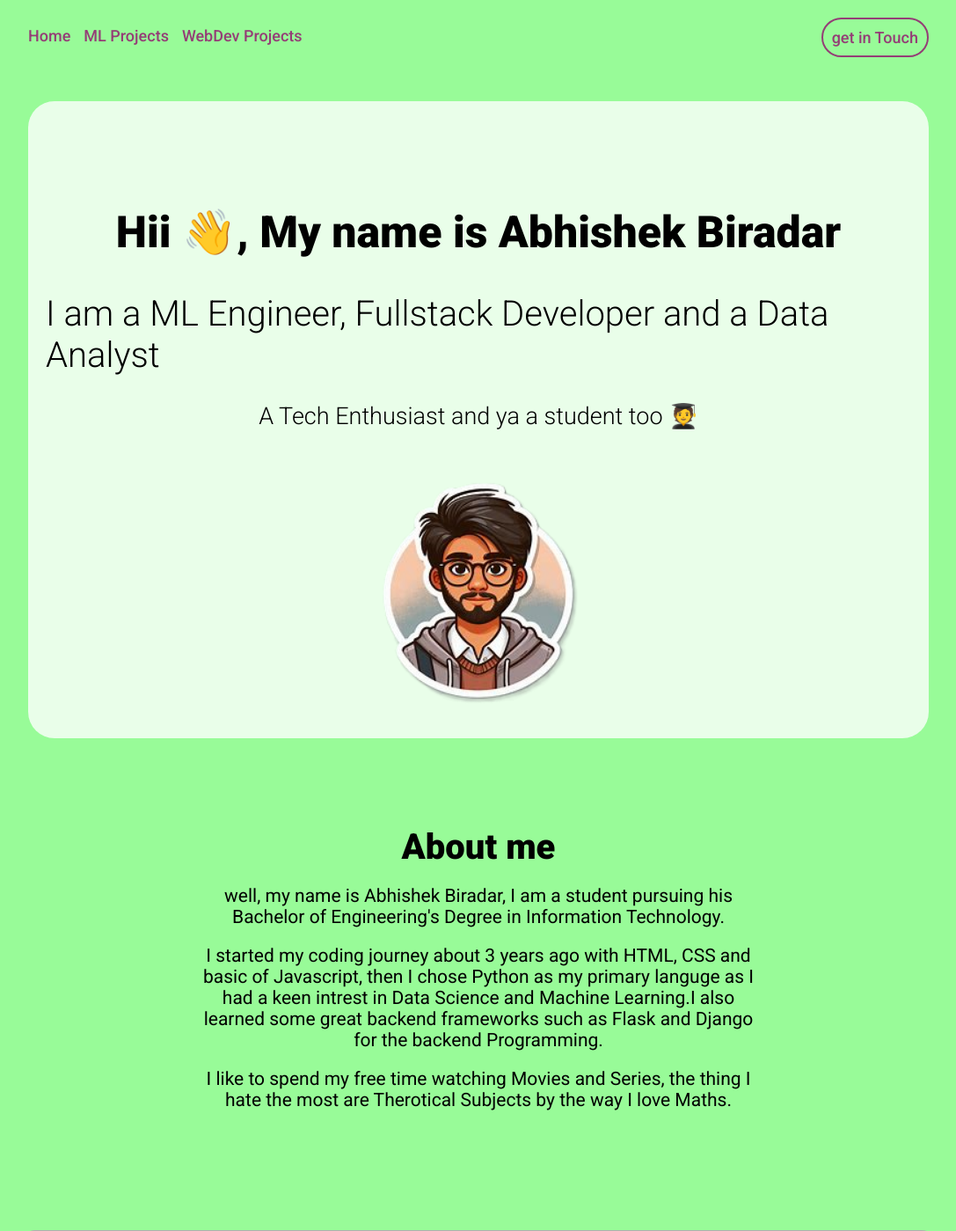
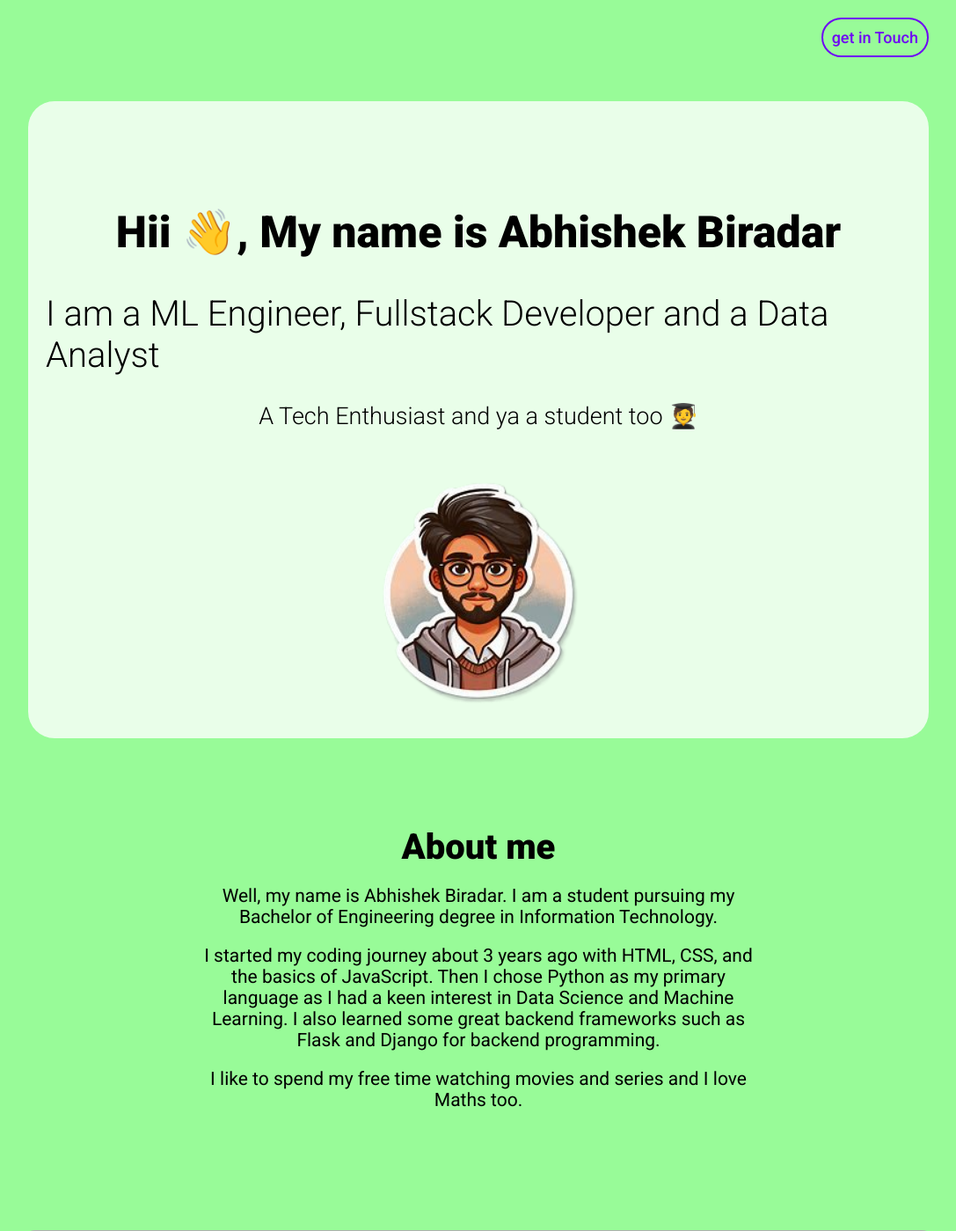
Before and after one commit to Aabi0207/Portfolio, a Python web app: template templates/index.html in a window 1280 px wide. Shown: the top 1399 px of the page at 88% size, without its empty margins (96-1183 px from the left). Run offline with Jinja, Linux system fonts and the light colour scheme; the template is opened without the code that fills it, so the values that code supplies are empty.

Commit message:
final commit

```diff
--- a/static/css/style.css
+++ b/static/css/style.css
@@ -3,6 +3,10 @@
     padding: 0;
     font-family: "Roboto", sans-serif;
     list-style: none;
+}
+
+a, a:visited, a:hover, a:active {
+    color: inherit;
 }
 
 ::-webkit-scrollbar{
@@ -12,7 +16,7 @@
 nav {
     width: 100vw;
     display: flex;
-    justify-content: space-between;
+    justify-content: flex-end;
     top: 0px;
     padding-top: 20px;
 }
@@ -37,8 +41,8 @@ nav li:hover{
 
 nav span{
     padding: 10px 10px 10px 10px;
-    border: 2px solid rgb(148, 62, 118);
-    color: rgb(148, 62, 118);
+    border: 2px solid #6e07f3;
+    color: #6e07f3;
     border-radius: 30px;
     display: block;
     font-size: 18px;
@@ -49,7 +53,7 @@ nav span{
 nav span:hover{
     cursor: pointer;
     color: white;
-    background-color: rgb(148, 62, 118);
+    background-color: #6e07f3;
     transition-duration: 0.5s;
 }
 
@@ -220,7 +224,7 @@ nav span:hover{
 }
 
 .blue{
-    background-color: #FFE3CA;
+    background-color: #40A2E3;
     padding-top: 250px;
 }
 
@@ -266,7 +270,7 @@ a{
 }
 
 footer{
-    background-color: #FFE3CA;
+    background-color: #40A2E3;
     padding: 25px;
     display: flex;
     flex-direction: column;
@@ -292,6 +296,7 @@ footer svg{
     width: 80vw;
     margin-left: 10vw;
     border-radius: 30px;
-    background-color: rgba(255, 255, 255, 0.597);
+    /* background-color: rgba(255, 255, 255, 0.597); */
+    background-color: #fff6e9b8;
     margin-top: 120px;
 }
--- a/templates/index.html
+++ b/templates/index.html
@@ -12,13 +12,6 @@
   <body>
     <div class="palegreen">
       <nav>
-        <div class="left-nav">
-          <ul>
-            <li>Home</li>
-            <li>ML Projects</li>
-            <li>WebDev Projects</li>
-          </ul>
-        </div>
         <div class="right-nav">
           <span class="blue-capsule"> get in Touch </span>
         </div>
@@ -34,19 +27,13 @@
       <div class="about-me">
         <span id="about-me"> About me </span>
         <p class="line">
-          well, my name is Abhishek Biradar, I am a student pursuing his
-          Bachelor of Engineering's Degree in Information Technology.
+          Well, my name is Abhishek Biradar. I am a student pursuing my Bachelor of Engineering degree in Information Technology.
         </p>
         <span class="line">
-          I started my coding journey about 3 years ago with HTML, CSS and basic
-          of Javascript, then I chose Python as my primary languge as I had a
-          keen intrest in Data Science and Machine Learning.I also learned some
-          great backend frameworks such as Flask and Django for the backend
-          Programming.
+          I started my coding journey about 3 years ago with HTML, CSS, and the basics of JavaScript. Then I chose Python as my primary language as I had a keen interest in Data Science and Machine Learning. I also learned some great backend frameworks such as Flask and Django for backend programming.
         </span>
         <span class="line">
-          I like to spend my free time watching Movies and Series, the thing I
-          hate the most are Therotical Subjects by the way I love Maths.
+          I like to spend my free time watching movies and series and I love Maths too.
         </span>
       </div>
       <div class="skills">
@@ -134,7 +121,7 @@
             <div class="card">
               <img src="../static/images/blog.png" alt="Blog Website" />
               <span class="project-name">My Personal Blog Website</span>
-              <span class="visit-site"><a href="#">Visit</a></span>
+              <span class="visit-site"><a href="https://github.com/Aabi0207/BlogWebsite">Visit</a></span>
             </div>
             <div class="card">
               <img
@@ -147,7 +134,7 @@
             <div class="card">
               <img src="../static/images/Netflix.png" alt="Netflix clone" />
               <span class="project-name">Netflix Clone</span>
-              <span class="visit-site"><a href="">Visit</a></span>
+              <span class="visit-site"><a href="https://github.com/Aabi0207/Website-clones-using-css/tree/main/Netflix%20clone">Visit</a></span>
             </div>
           </div>
         </div>
@@ -206,19 +193,19 @@
     </div>
     <footer>
       <div class="icons">
-        <svg
+        <a href="https://github.com/Aabi0207"><svg
           xmlns="http://www.w3.org/2000/svg"
           width="35"
           height="35"
-          fill="currentColor"
+          fill="#141c3a"
           class="bi bi-github"
           viewBox="0 0 16 16"
         >
           <path
             d="M8 0C3.58 0 0 3.58 0 8c0 3.54 2.29 6.53 5.47 7.59.4.07.55-.17.55-.38 0-.19-.01-.82-.01-1.49-2.01.37-2.53-.49-2.69-.94-.09-.23-.48-.94-.82-1.13-.28-.15-.68-.52-.01-.53.63-.01 1.08.58 1.23.82.72 1.21 1.87.87 2.33.66.07-.52.28-.87.51-1.07-1.78-.2-3.64-.89-3.64-3.95 0-.87.31-1.59.82-2.15-.08-.2-.36-1.02.08-2.12 0 0 .67-.21 2.2.82.64-.18 1.32-.27 2-.27.68 0 1.36.09 2 .27 1.53-1.04 2.2-.82 2.2-.82.44 1.1.16 1.92.08 2.12.51.56.82 1.27.82 2.15 0 3.07-1.87 3.75-3.65 3.95.29.25.54.73.54 1.48 0 1.07-.01 1.93-.01 2.2 0 .21.15.46.55.38A8.012 8.012 0 0 0 16 8c0-4.42-3.58-8-8-8z"
           ></path>
-        </svg>
-        <img src="../static/images/linkedin.svg" alt="linkedin SVG" />
+        </svg></a>
+        <a href="https://www.linkedin.com/in/abhishek-biradar-915404281/"><img src="../static/images/linkedin.svg" alt="linkedin SVG" /></a>
       </div>
       <span>Copyright © Abhishek Biradar 2024</span>
     </footer>
```
Also changed, not shown: static/images/linkedin.svg.
